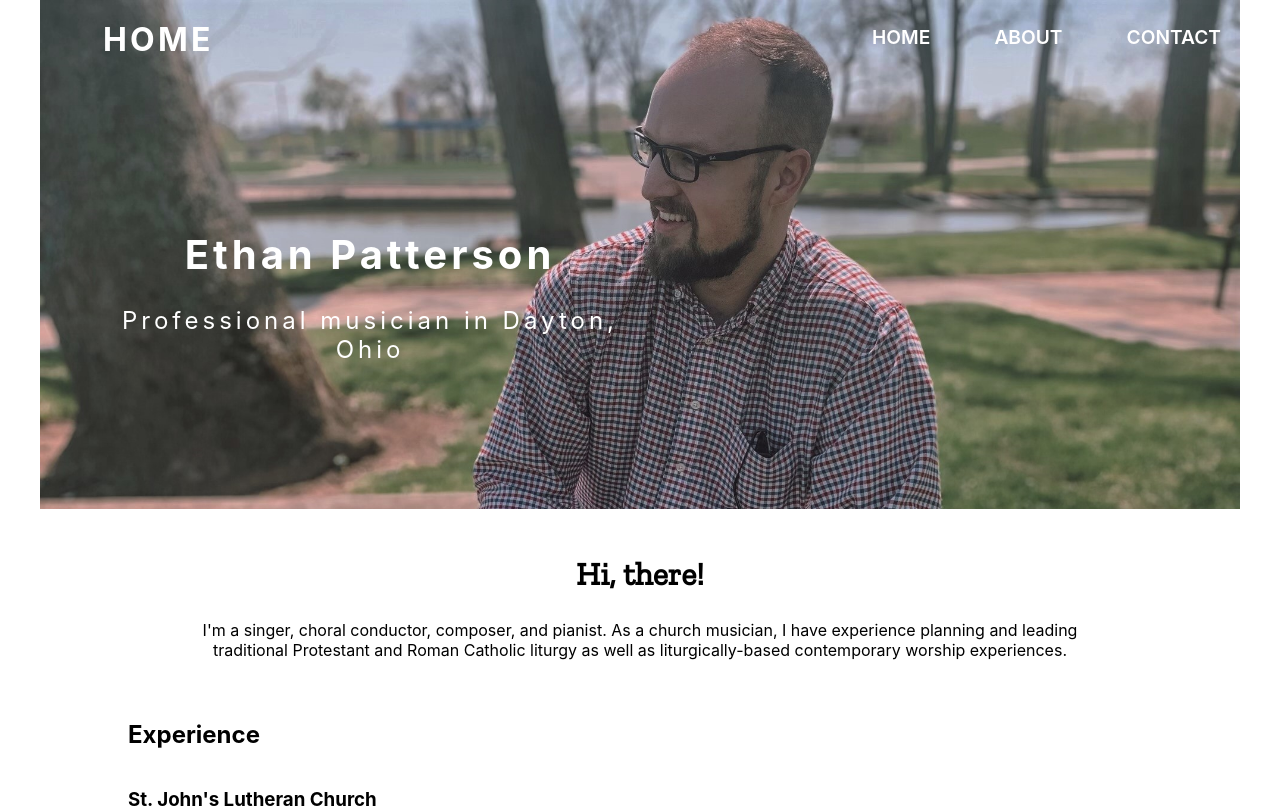
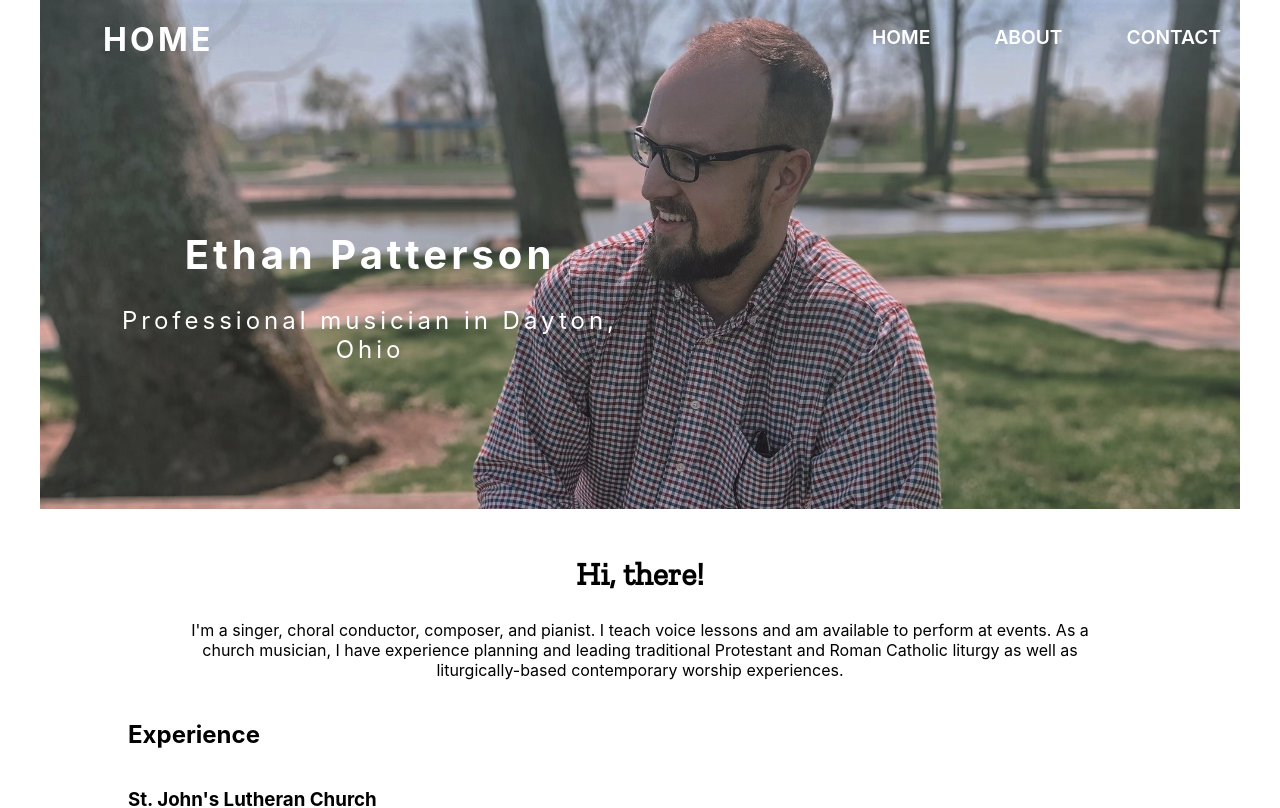
Before and after one commit to eryanpatterson/resume-site, a Next.js app: page / in a window 1280 px wide. Shown: the top 808 px of the page. Built offline with nearby package versions, Linux system fonts and the light colour scheme; a web font is replaced by a local one.

Commit message:
Update greeting

```diff
--- a/pages/index.js
+++ b/pages/index.js
@@ -27,8 +27,9 @@ export default function Home() {
         <div className={styles.greeting}>
           <div className={styles.wrapper}>
             <h2>Hi, there!</h2>
-            <p>I&apos;m a singer, choral conductor, composer, and pianist. As a church musician, I have experience planning
-            and leading traditional Protestant and Roman Catholic liturgy as well as liturgically-based contemporary worship experiences.</p>
+            <p>I&apos;m a singer, choral conductor, composer, and pianist. I teach voice lessons and am available to perform at events.
+            As a church musician, I have experience planning and leading traditional Protestant and Roman Catholic liturgy
+            as well as liturgically-based contemporary worship experiences.</p>
           </div>
         </div>
         <h2>Experience</h2>
```
